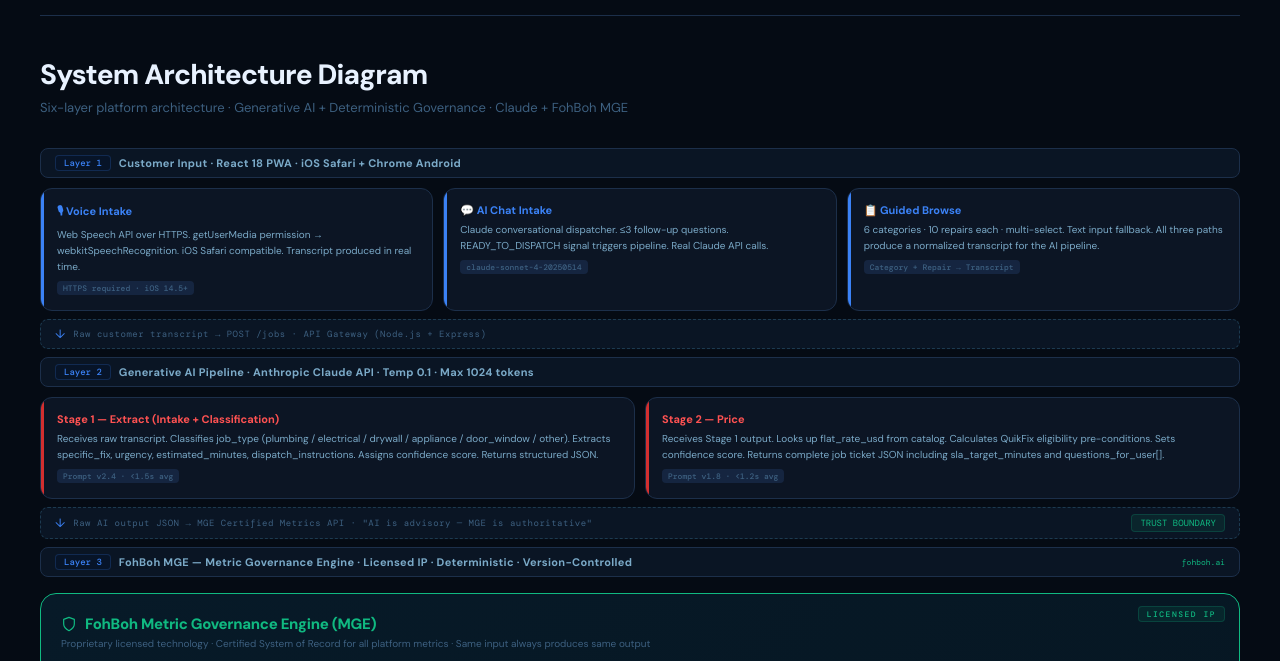
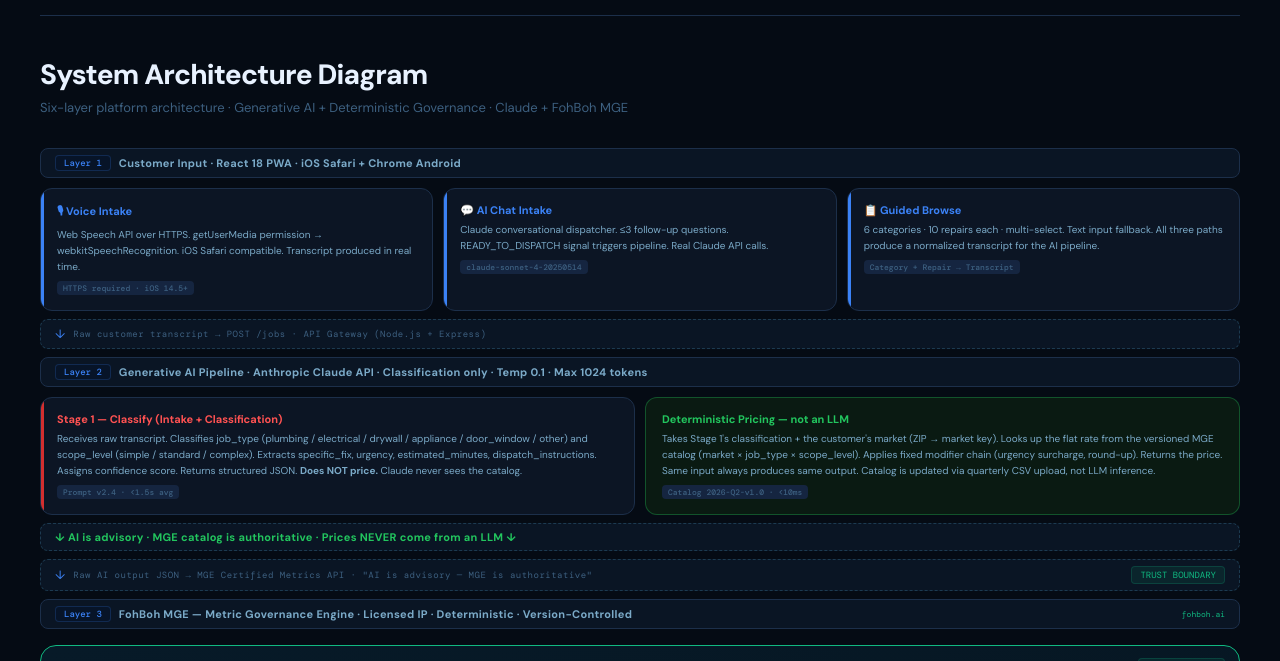
Before and after one commit to fohboh/bailiwick-quikfix, a plain HTML site: page architecture.html in a window 1280 px wide. Shown: the part 91-752 px from the top of the page. Drawn offline with nearby package versions, Linux system fonts and the light colour scheme; a web font is replaced by a local one.

Commit message:
v2.1: Layer 2 diagram now shows classifier +...
v2.1: Layer 2 diagram now shows classifier + deterministic pricing sibling

```diff
--- a/architecture.html
+++ b/architecture.html
@@ -182,19 +182,22 @@
   <!-- ═══════════════════════════════════════════════════════ -->
   <div class="section-band" style="margin-top:8px;">
     <span class="section-band-num">Layer 2</span>
-    <span class="section-band-label">Generative AI Pipeline  ·  Anthropic Claude API  ·  Temp 0.1  ·  Max 1024 tokens</span>
+    <span class="section-band-label">Generative AI Pipeline  ·  Anthropic Claude API  ·  Classification only  ·  Temp 0.1  ·  Max 1024 tokens</span>
   </div>
   <div class="layer-row cols2" style="margin-bottom:8px;">
     <div class="card red">
-      <div class="card-title" style="color:#ff5252;">Stage 1 — Extract (Intake + Classification)</div>
-      <div class="card-body">Receives raw transcript. Classifies job_type (plumbing / electrical / drywall / appliance / door_window / other). Extracts specific_fix, urgency, estimated_minutes, dispatch_instructions. Assigns confidence score. Returns structured JSON.</div>
+      <div class="card-title" style="color:#ff5252;">Stage 1 — Classify (Intake + Classification)</div>
+      <div class="card-body">Receives raw transcript. Classifies job_type (plumbing / electrical / drywall / appliance / door_window / other) and scope_level (simple / standard / complex). Extracts specific_fix, urgency, estimated_minutes, dispatch_instructions. Assigns confidence score. Returns structured JSON. <strong>Does NOT price.</strong> Claude never sees the catalog.</div>
       <div class="card-tag">Prompt v2.4  ·  &lt;1.5s avg</div>
     </div>
-    <div class="card red">
-      <div class="card-title" style="color:#ff5252;">Stage 2 — Price</div>
-      <div class="card-body">Receives Stage 1 output. Looks up flat_rate_usd from catalog. Calculates QuikFix eligibility pre-conditions. Sets confidence score. Returns complete job ticket JSON including sla_target_minutes and questions_for_user[].</div>
-      <div class="card-tag">Prompt v1.8  ·  &lt;1.2s avg</div>
+    <div class="card" style="border-color:#22c55e55;background:#0a1a12;">
+      <div class="card-title" style="color:#22c55e;">Deterministic Pricing — not an LLM</div>
+      <div class="card-body">Takes Stage 1's classification + the customer's market (ZIP → market key). Looks up the flat rate from the versioned MGE catalog (market × job_type × scope_level). Applies fixed modifier chain (urgency surcharge, round-up). Returns the price. Same input always produces same output. Catalog is updated via quarterly CSV upload, not LLM inference.</div>
+      <div class="card-tag">Catalog 2026-Q2-v1.0  ·  &lt;10ms</div>
     </div>
+  </div>
+  <div class="flow-wide">
+    <span class="section-band-label" style="color:#22c55e;">↓ AI is advisory · MGE catalog is authoritative ·  Prices NEVER come from an LLM ↓</span>
   </div>
 
   <div class="flow-wide">
@@ -548,7 +551,7 @@
       <div class="int-card">
         <div class="int-icon">🔵</div>
         <div class="int-name">Anthropic Claude</div>
-        <div class="int-desc">claude-sonnet-4-20250514 · Stages 1 & 2 · Chatbot</div>
+        <div class="int-desc">claude-sonnet-4-20250514 · Classification only · Chatbot</div>
       </div>
       <div class="int-card">
         <div class="int-icon">🟢</div>
```
